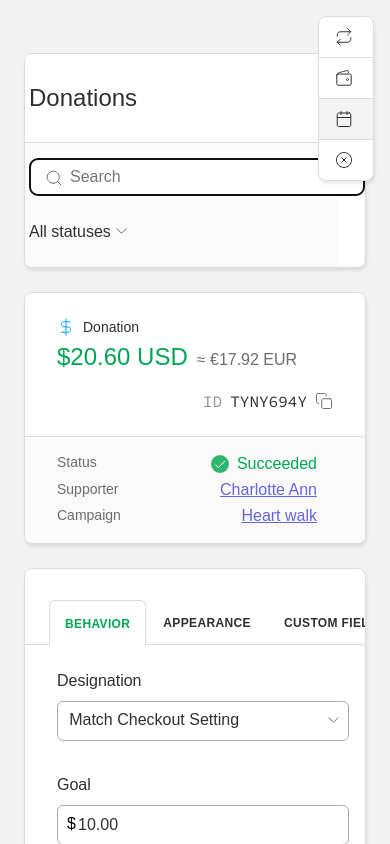
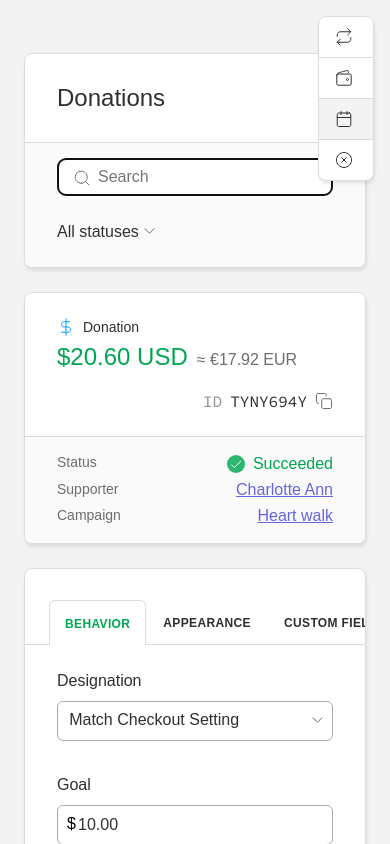
Before and after one commit to Kate9090/fundraiseup-test-task, a React (Create React App) app: page / in a window 390 px wide. Shown: the top 844 px of the page. Built offline with nearby package versions, Linux system fonts and the light colour scheme; a web font is replaced by a local one.

Commit message:
edits errors v1

```diff
--- a/package.json
+++ b/package.json
@@ -1,4 +1,5 @@
 {
+  "homepage": "http://Kate9090.github.io/fundraiseup-test-task",
   "name": "fundraise",
   "version": "0.1.0",
   "private": true,
@@ -12,6 +13,8 @@
     "web-vitals": "^2.1.4"
   },
   "scripts": {
+    "predeploy": "npm run build",
+    "deploy": "gh-pages -d build",
     "start": "react-scripts start",
     "build": "react-scripts build",
     "test": "react-scripts test",
@@ -36,6 +39,7 @@
     ]
   },
   "devDependencies": {
+    "gh-pages": "^5.0.0",
     "react-cx": "^0.1.12",
     "sass": "^1.59.3"
   }
--- a/src/Behavior/Behavior.module.scss
+++ b/src/Behavior/Behavior.module.scss
@@ -176,6 +176,7 @@
 	@media only screen and (max-width: 748px) {
 		&__InputGroup {
 			margin-left: 1rem;
+			margin-right: 1rem;
 		}
 
 		&__InputWrapper {
--- a/src/Donation/Donation.module.scss
+++ b/src/Donation/Donation.module.scss
@@ -157,9 +157,9 @@
       }
 
       &__InfoWrapper {
-         flex-direction: column;
-
-         overflow-x: inherit;
+        flex-direction: column;
+				padding: 15px 0;
+        overflow-x: inherit;
       }
 
       &__InfoColumn {
--- a/src/Header/Header.module.scss
+++ b/src/Header/Header.module.scss
@@ -81,11 +81,13 @@
 
 	@media only screen and (max-width: 550px) {
 		&__Search {
+			padding: 15px 32px;
 			flex-direction: column;
 			align-items: flex-start;
 		}
 
 		&__InputWrapper {
+			width: 100%;
 			margin-bottom: 16px;
 		}
 	}
--- a/src/Settings/Settings.module.scss
+++ b/src/Settings/Settings.module.scss
@@ -119,7 +119,6 @@
 
 	@media only screen and (max-width: 1200px) {
 		&__Tabs {
-			min-width: 400px;
 			overflow-x: scroll;
 			overflow-y: hidden;
 		}
--- a/src/index.css
+++ b/src/index.css
@@ -34,7 +34,7 @@ select, input, button, label {
   font-family: inherit;
 }
 
-select , button {
+select, button {
   overflow: hidden;
   text-overflow: ellipsis;
   white-space: nowrap;
@@ -292,3 +292,10 @@ input[type="checkbox"]:checked::after {
   height: 12px;
   background-image: url('assets/icons/check.svg');
 }
+
+input[type='search']::-webkit-search-decoration,
+input[type='search']::-webkit-search-cancel-button,
+input[type='search']::-webkit-search-results-button,
+input[type='search']::-webkit-search-results-decoration {
+	display: none;
+}
```
Also changed, not shown: 1 other file (tests, documents, lock files or other folders).
